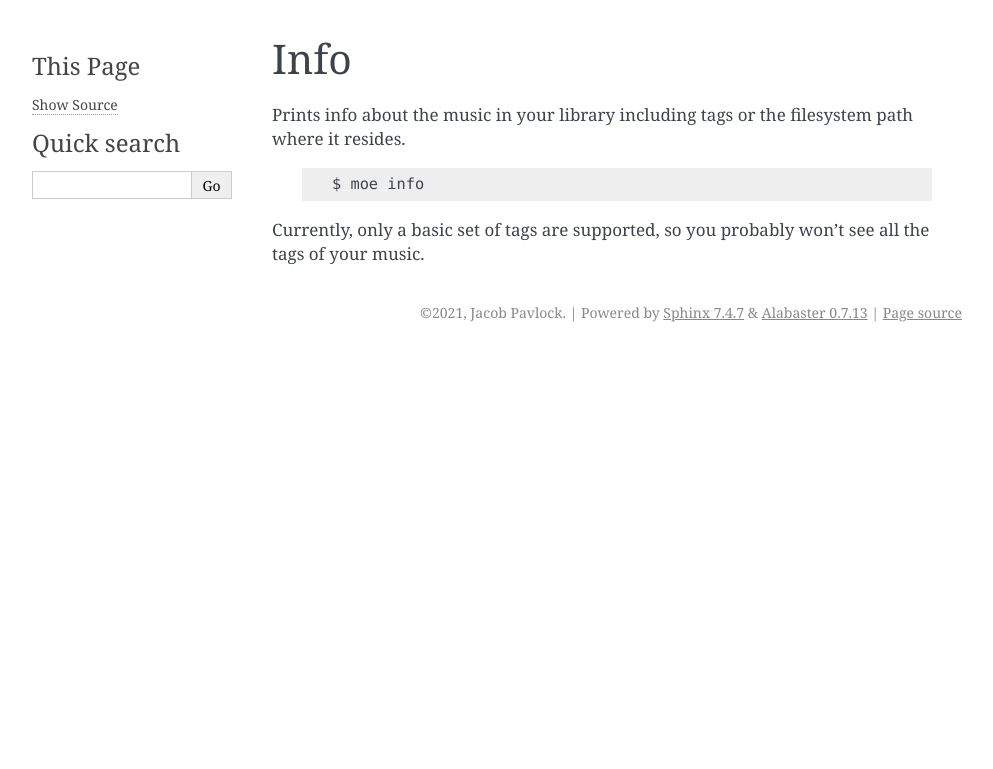
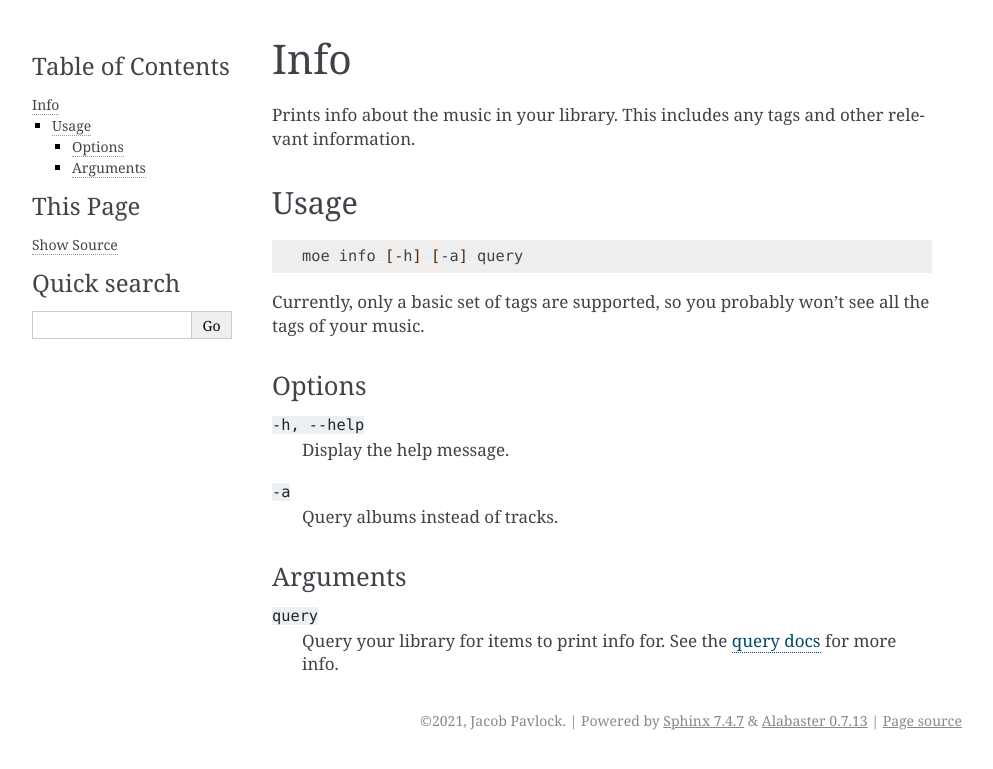
Before and after one commit to MoeMusic/Moe, a Sphinx documentation site: the page built from docs/plugins/info.rst, in a window 1280 px wide. Shown: the top 769 px of the page, without its empty margins (148-1141 px from the left). Built offline with Sphinx 7.4.7, drawn with Linux system fonts in a browser that asks for light colours.

Commit message:
docs: add plugin commandline usage docs

```diff
--- a/docs/conf.py
+++ b/docs/conf.py
@@ -33,7 +33,6 @@ release = pkg_resources.get_distribution("moe").version
 # ones.
 extensions = [
     "sphinx.ext.napoleon",
-    "sphinx_rtd_theme",
 ]
 
 # Add any paths that contain templates here, relative to this directory.
@@ -42,7 +41,10 @@ templates_path = ["_templates"]
 # List of patterns, relative to source directory, that match files and
 # directories to ignore when looking for source files.
 # This pattern also affects html_static_path and html_extra_path.
-exclude_patterns = ["_build", "Thumbs.db", ".DS_Store"]
+exclude_patterns = ["_build", "Thumbs.db", ".DS_Store", "global.rst"]
+
+# `rst_prolong` is automatically included in every source file.
+rst_prolog = open("global.rst", "r").read()  # noqa: WPS515
 
 
 # -- Options for HTML output -------------------------------------------------
--- /dev/null
+++ b/docs/global.rst
@@ -0,0 +1 @@
+.. Global file that will be automatically included in any other rst source file.
--- a/docs/plugins/info.rst
+++ b/docs/plugins/info.rst
@@ -1,10 +1,25 @@
 ####
 Info
 ####
-Prints info about the music in your library including tags or the filesystem path where it resides.
+Prints info about the music in your library. This includes any tags and other relevant information.
 
-    .. code-block:: bash
+*****
+Usage
+*****
+.. code-block:: bash
 
-       $ moe info
+    moe info [-h] [-a] query
 
 Currently, only a basic set of tags are supported, so you probably won't see all the tags of your music.
+
+Options
+=======
+``-h, --help``
+    Display the help message.
+``-a``
+    Query albums instead of tracks.
+
+Arguments
+=========
+``query``
+    Query your library for items to print info for. See the :doc:`query docs <../query>` for more info.
--- a/pyproject.toml
+++ b/pyproject.toml
@@ -31,7 +31,6 @@ pre-commit = "^2.6.0"
 pytest = "^6.0.1"
 pytest-cov = "^2.10.0"
 Sphinx = "^4.0.2"
-sphinx-rtd-theme = "^0.5.2"
 sqlalchemy2-stubs = "^0.0.2-alpha.1"
 wemake-python-styleguide = "^0.15"
 
```
Also changed, not shown: docs/getting_started.rst (+6 -3 lines), docs/plugins/add.rst (+17 -3 lines), docs/plugins/ls.rst (+18 -3 lines), docs/plugins/move.rst (+4 -5 lines), docs/plugins/rm.rst (+18 -3 lines), docs/query.rst (+12 -0 lines), 2 other files.
